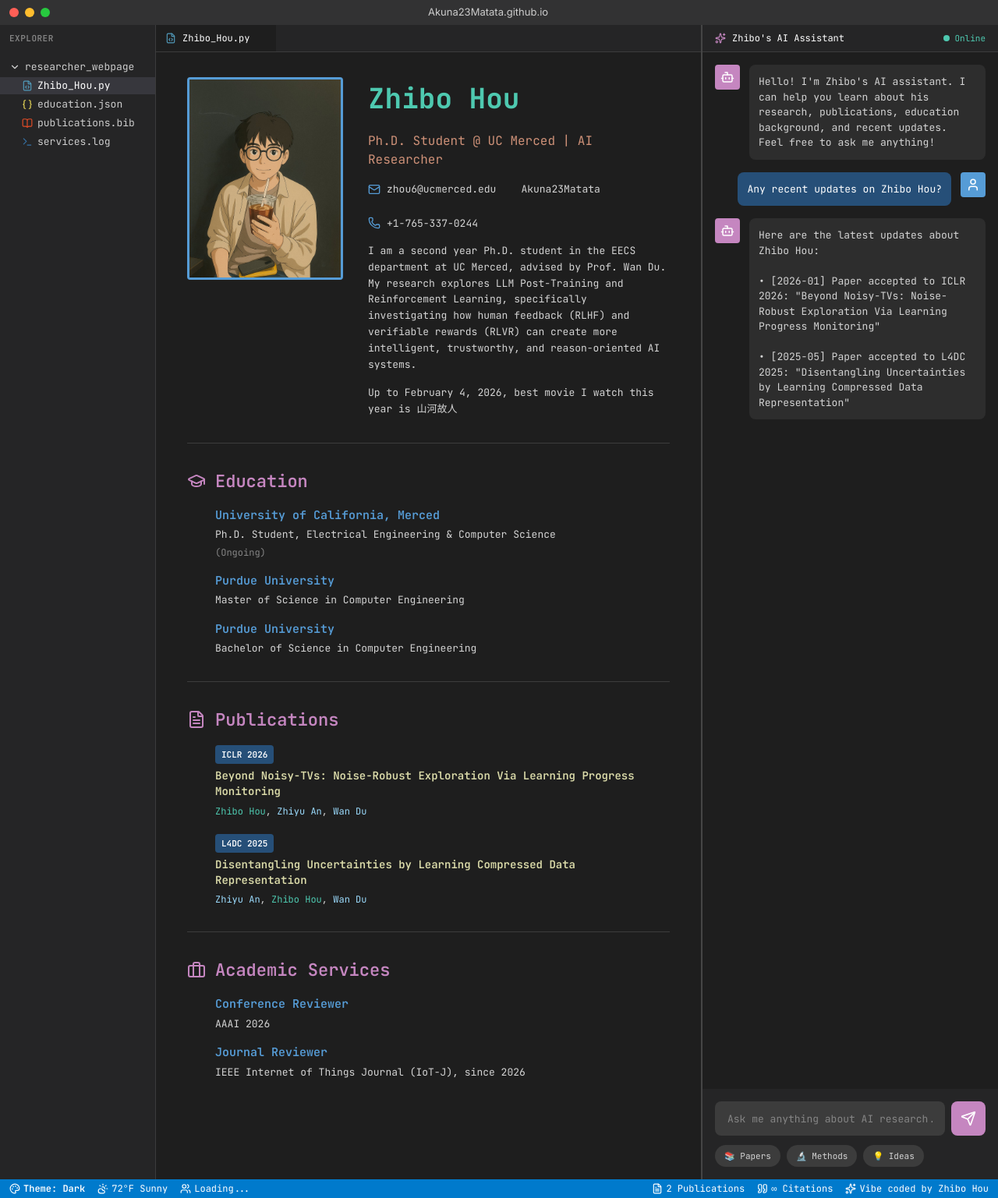
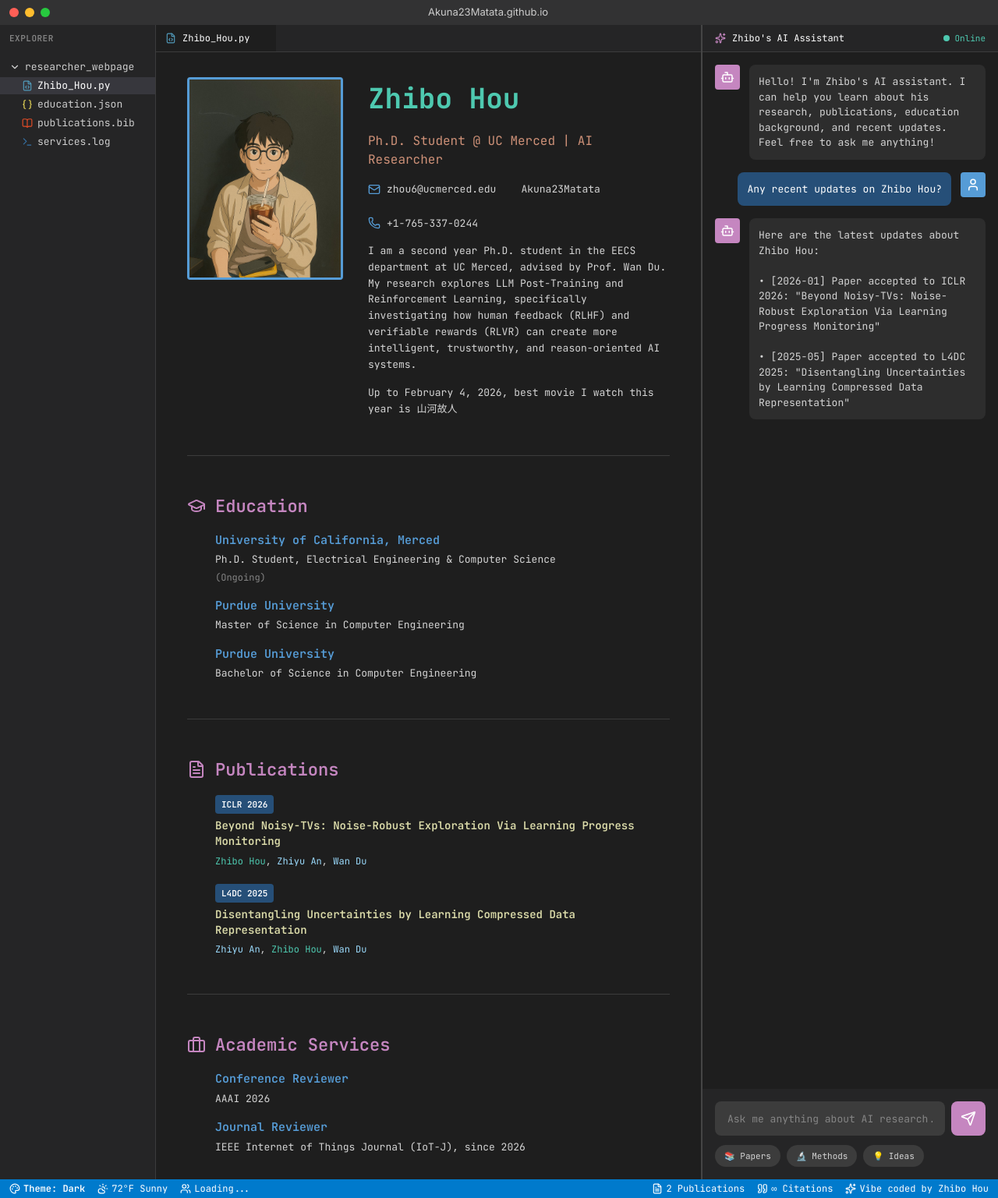
Before and after one commit to Akuna23Matata/Akuna23Matata.github.io, a Jekyll site: the page built from index.html, in a window 1280 px wide. Shown: the whole page at 78% size. Built offline with Jekyll 4.4.1, drawn with Linux system fonts in a browser that asks for light colours.

Commit message:
fix: seperation line

```diff
--- a/assets/css/style.css
+++ b/assets/css/style.css
@@ -385,8 +385,11 @@
 
 /* Divider */
 .divider {
+  width: 100%;
   height: 1px;
   background-color: var(--border-color);
+  margin: 16px 0;
+  flex-shrink: 0;
 }
 
 /* Section Headers */
```
